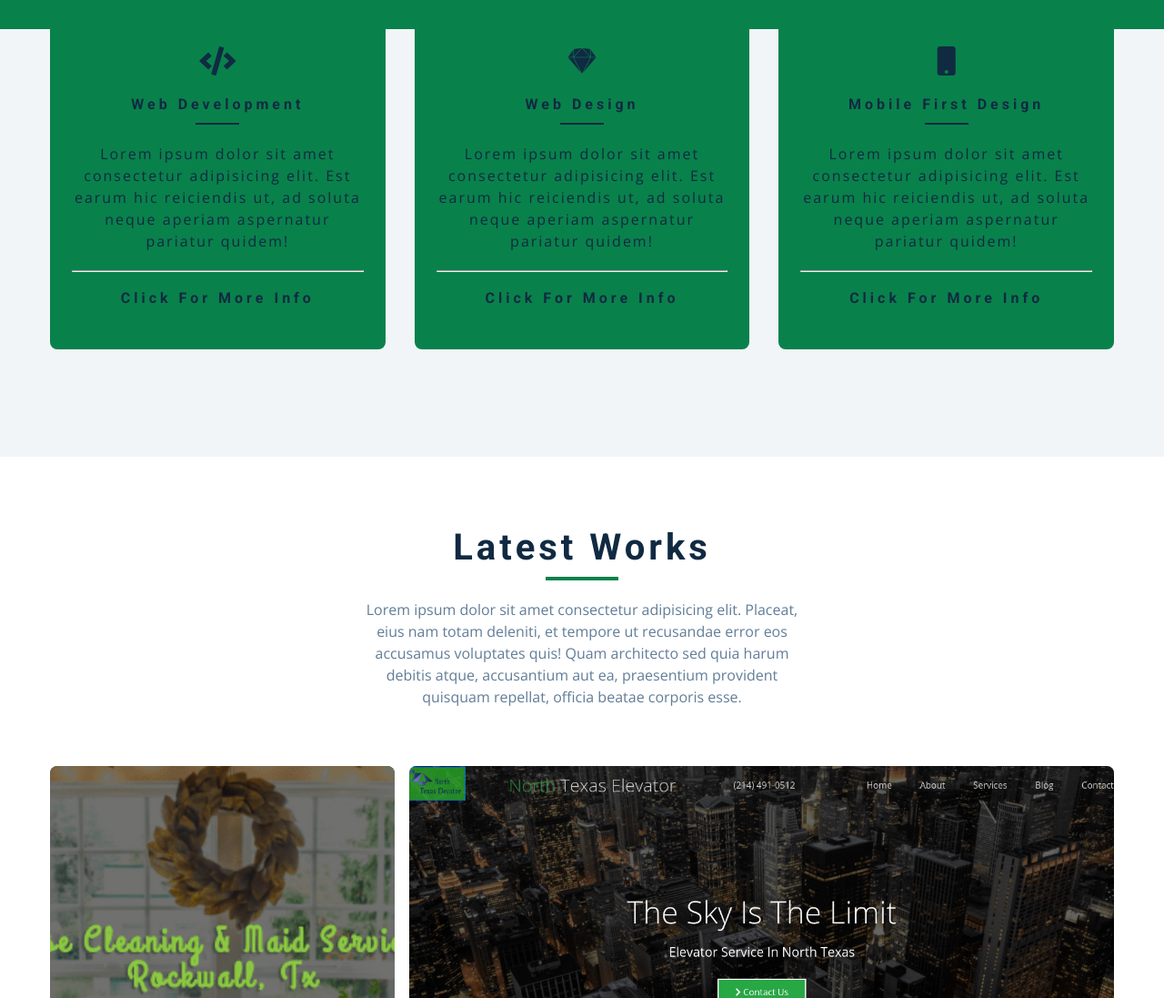
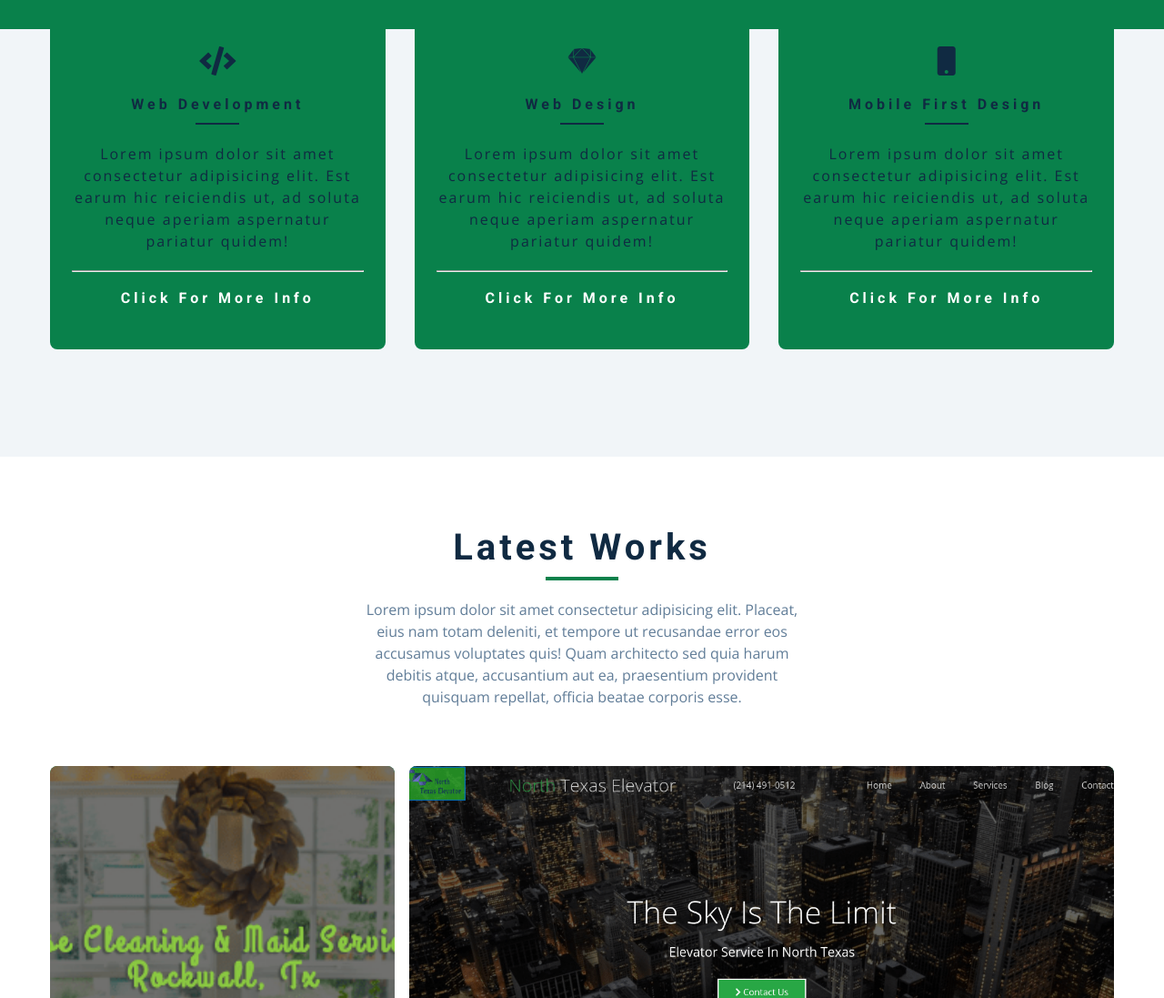
Before and after one commit to jakesmith4/jakes-dev-portfolio, a plain HTML site: page index.html in a window 1280 px wide. Shown: the part 1568-2665 px from the top of the page at 91% size. Drawn offline with nearby package versions, Linux system fonts and the light colour scheme.

Commit message:
changed color of hr to white and click more to white

```diff
--- a/css/styles.css
+++ b/css/styles.css
@@ -613,7 +613,7 @@ Services
 }
 
 .service hr {
-  color: var(--clr-grey-1);
+  color: var(--clr-white);
 }
 
 .color .service hr {
@@ -641,8 +641,9 @@ Services
   gap: 0 0.4rem;
 }
 
-.click-more {
+.service .click-more {
   margin: 1.3rem 0 0;
+  color: var(--clr-white);
 }
 
 .color .service {
```
